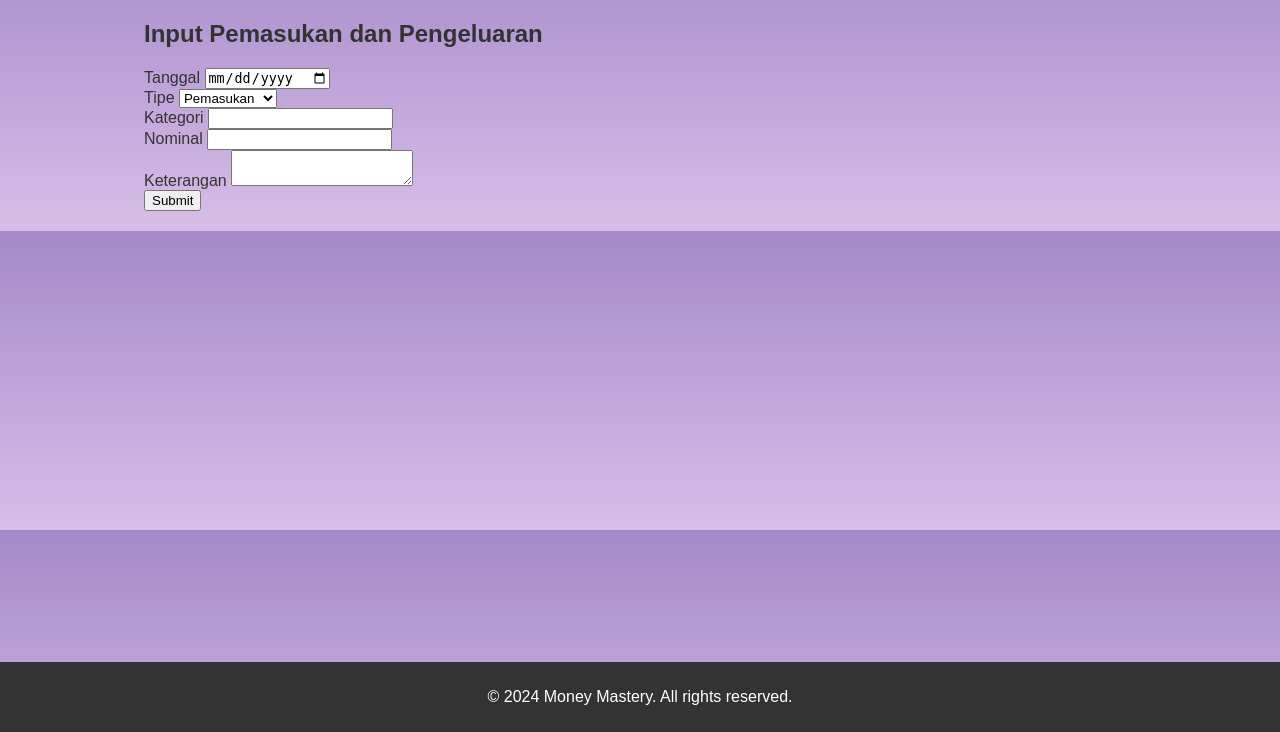
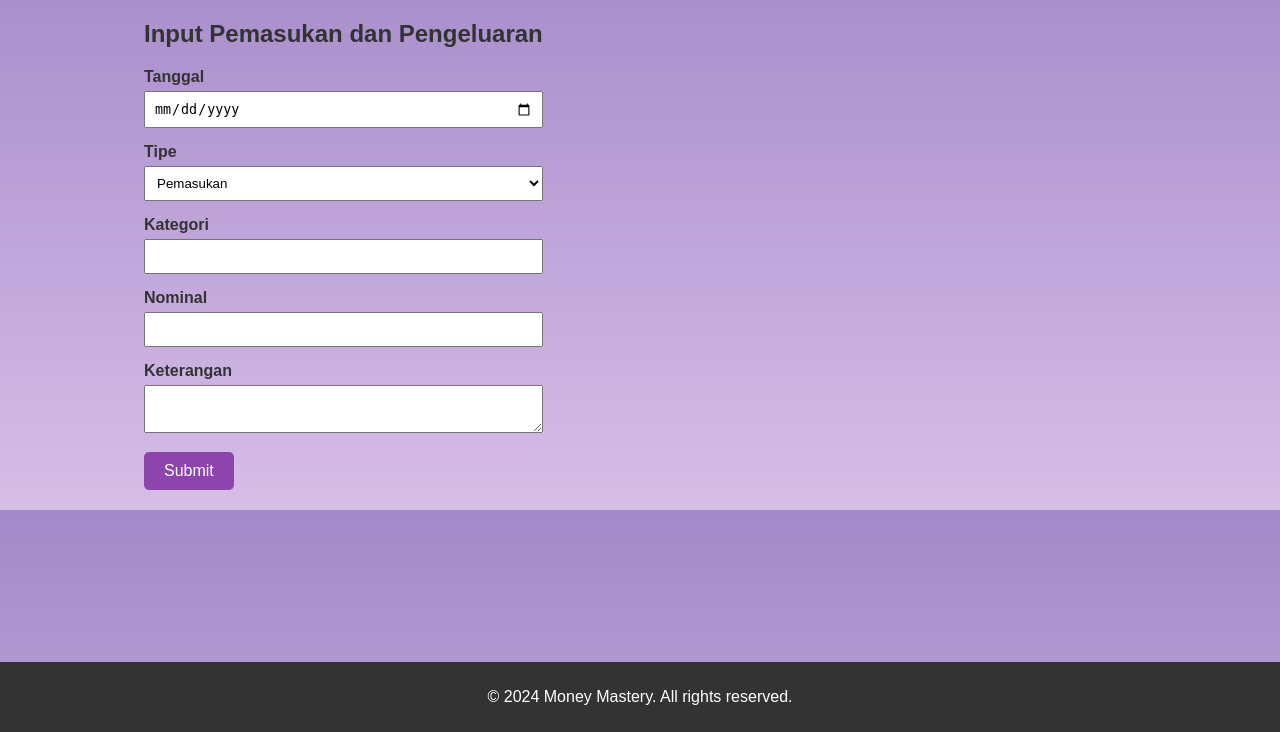
Before and after one commit to stvnathan2/Pemweb, a PHP site: page /input.php in a window 1280 px wide. Shown: the part 68-800 px from the top of the page. Run offline with PHP 8.4, Linux system fonts and the light colour scheme.

Commit message:
edit (+css input)

```diff
--- a/styles.css
+++ b/styles.css
@@ -132,3 +132,35 @@ footer {
         padding: 20px 0;
     }
 }
+
+.form-group {
+    margin-bottom: 15px;
+}
+
+.form-group label {
+    display: block;
+    font-weight: bold;
+    margin-bottom: 5px;
+}
+
+.form-group input,
+.form-group select,
+.form-group textarea {
+    width: 100%;
+    padding: 8px;
+    box-sizing: border-box;
+}
+
+button[type="submit"] {
+    background-color: #8e44ad;
+    color: white;
+    border: none;
+    padding: 10px 20px;
+    cursor: pointer;
+    font-size: 16px;
+    border-radius: 5px;
+}
+
+button[type="submit"]:hover {
+    background-color: #732d91;
+}
```
